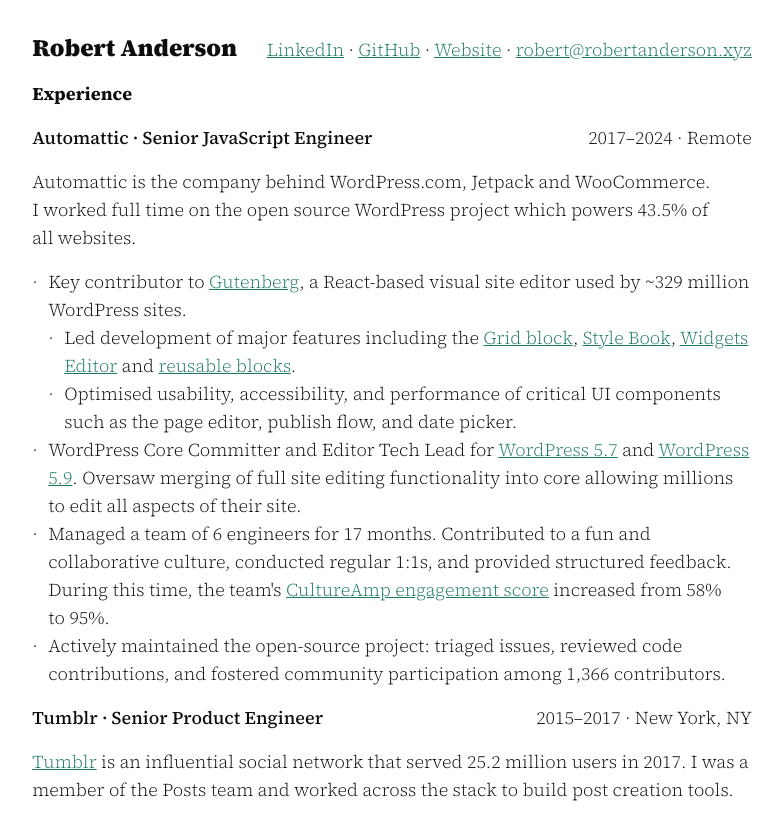
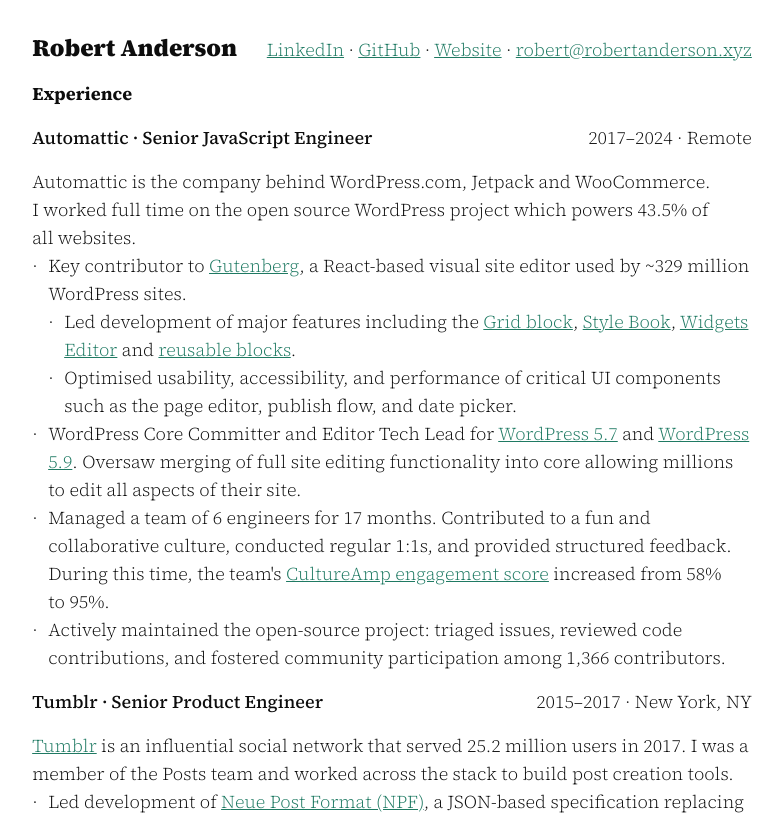
Before and after one commit to noisysocks/robertanderson.xyz, a Next.js app: page /resume in a window 1280 px wide. Shown: the top 815 px of the page, without its empty margins (248-1031 px from the left). Built offline with nearby package versions, Linux system fonts and the light colour scheme.

Commit message:
Ditch @tailwindcss/typography, it's more than we need

```diff
--- a/package.json
+++ b/package.json
@@ -24,7 +24,6 @@
   },
   "devDependencies": {
     "@jsonresume/schema": "^1.2.1",
-    "@tailwindcss/typography": "^0.5.15",
     "@types/js-yaml": "^4.0.9",
     "@types/node": "^22",
     "@types/react": "^18",
--- a/src/app/resume/page.tsx
+++ b/src/app/resume/page.tsx
@@ -65,13 +65,13 @@
               {job.location}
             </p>
           </header>
-          <Markdown className="prose-lg my-4 leading-7 prose-a:text-primary prose-a:underline">
+          <Markdown className="[&_a]:text-primary [&_a]:underline">
             {job.description}
           </Markdown>
           <ul className="pl-4">
             {job.highlights?.map((highlight, i) => (
               <li key={i} className="list-middot">
-                <Markdown className="prose-li:list-middot prose-lg leading-7 prose-p:my-0 prose-a:text-primary prose-a:underline prose-ul:my-0 prose-ul:pl-4 prose-li:my-0 prose-li:pl-0">
+                <Markdown className="[&_li]:list-middot [&_a]:text-primary [&_a]:underline [&_ul]:pl-4">
                   {highlight}
                 </Markdown>
               </li>
--- a/tailwind.config.ts
+++ b/tailwind.config.ts
@@ -1,6 +1,5 @@
 import type { Config } from "tailwindcss";
 import animate from "tailwindcss-animate";
-import typography from "@tailwindcss/typography";
 
 const config: Config = {
   darkMode: "class",
@@ -65,6 +64,6 @@
       },
     },
   },
-  plugins: [animate, typography],
+  plugins: [animate],
 };
 export default config;
```
Also changed, not shown: 1 other file (tests, documents, lock files or other folders).
